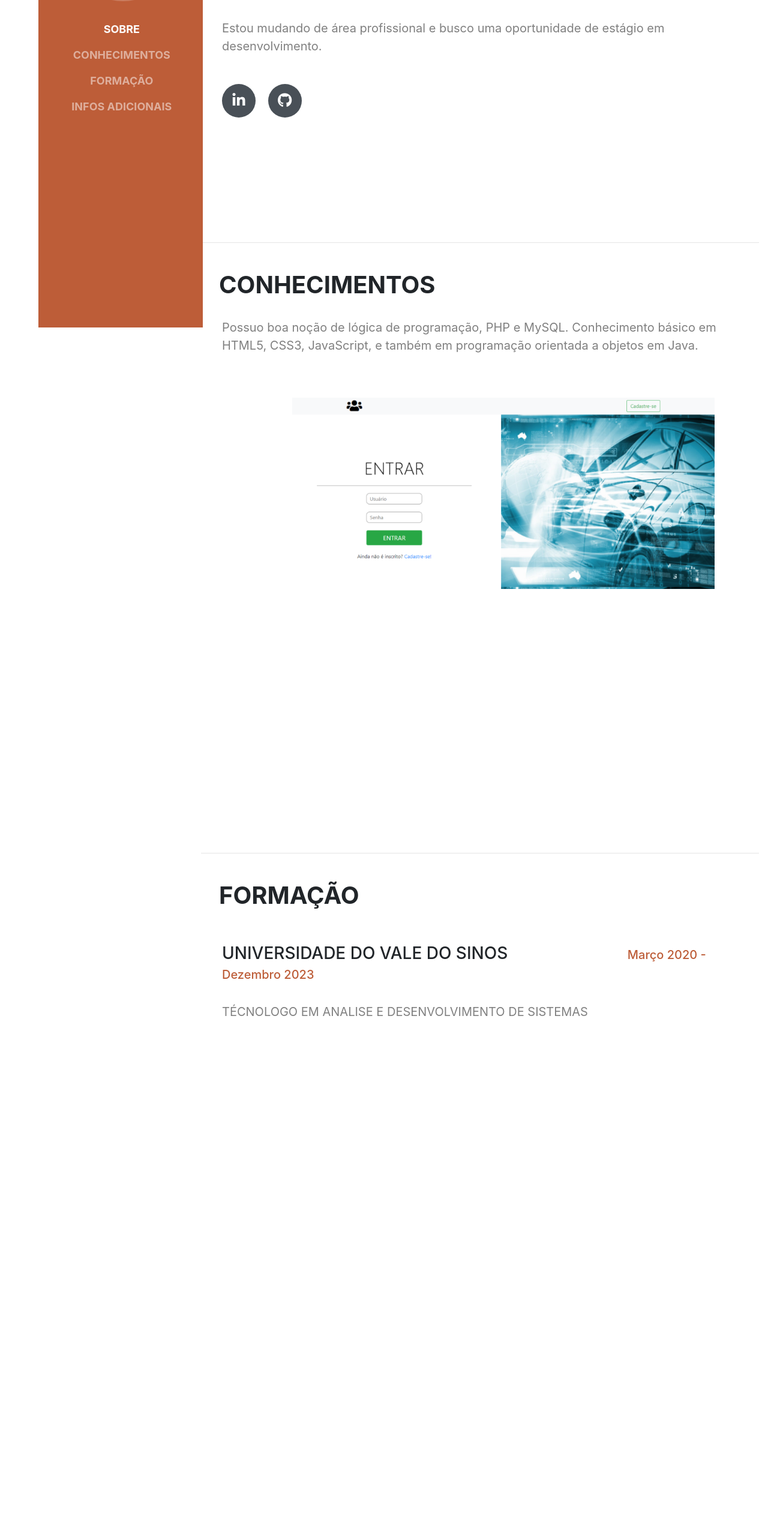
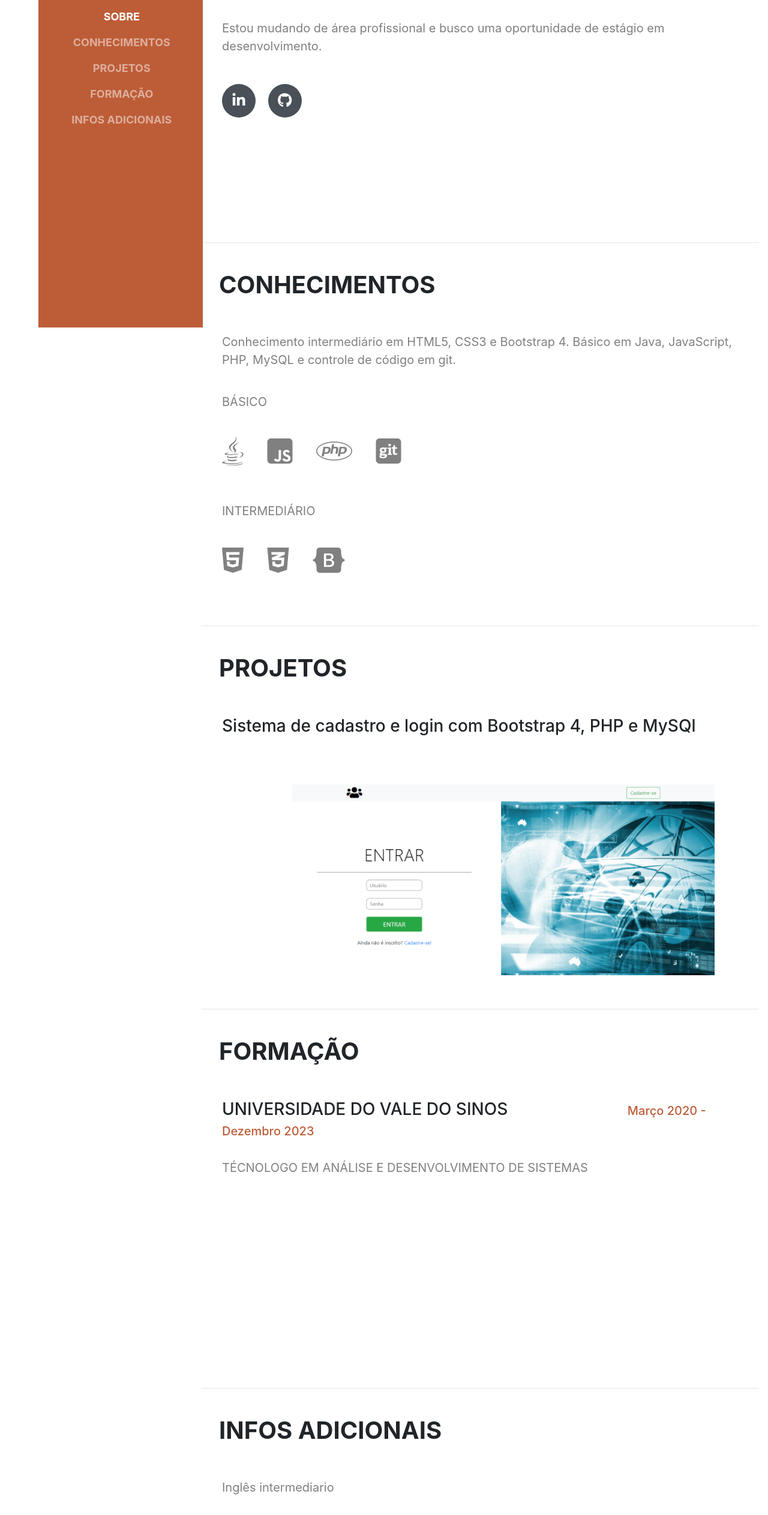
Before and after one commit to MateusRigon/Resume, a plain HTML site: page curriculo.html in a window 1280 px wide. Shown: the part 254-2780 px from the top of the page at 60% size. Before the commit the page ends 2400 px from the top, so only its background shows below. Drawn offline with nearby package versions, Linux system fonts and the light colour scheme.

Commit message:
mudanças no visual e funçôes

```diff
--- a/curriculo.css
+++ b/curriculo.css
@@ -1,5 +1,5 @@
 .row{
-	height: 150rem;
+	height: 180rem;
 }
 /*define o tamanho da navbar, largura e margem esquerda*/
 .navbar {
@@ -54,12 +54,20 @@ p	{
 	font-size: 20px;
 	margin-left: 35px;
 }
-hr	{
+#hr1	{
 	margin-top: 13rem;
 }
 #hr2 {
-	margin-top: 27rem;
+	margin-top: 4.5rem;
 }
+#hr3 {
+	margin-top: 3rem;
+}
+#hr4{
+	margin-top: 22rem;
+}
+
+
 h2	{
 	padding-top: 30px;
 	text-transform: uppercase;
@@ -101,8 +109,21 @@ h3	{
 .slides {
 	width: 45rem;
 	margin-left: 9rem;
-	margin-top: 3rem;
+	margin-top: 4rem;
 }
 html {
   scroll-behavior: smooth;
 }
+#hr3 {
+	margin-top: 3rem;
+}
+.dev-icons a {
+	margin-left: 35px;
+	margin-top: 1rem;
+	display: inline-block;
+    font-size: 3rem;
+    color: gray;
+}
+.dev-icons a:hover{
+ 	color: #bd5d38;
+}
--- a/curriculo.html
+++ b/curriculo.html
@@ -27,19 +27,26 @@
                 </ul>
                 <ul class="nav navbar-nav">
                     <li>
-                      <a href="javascript:jumpScrollab()" class="nav-link botao2">CONHECIMENTOS</a>
+                      <a href="javascript:jumpScrolla()" class="nav-link botao2">CONHECIMENTOS</a>
+                    </li>
+
+                   </ul>
+
+                   <ul class="nav navbar-nav">
+                    <li>
+                      <a href="javascript:jumpScrollb()" class="nav-link botao2">PROJETOS</a>
                     </li>
 
                    </ul>
 
                      <ul class="nav navbar-nav">
                        <li>
-                         <a class="nav-link" href="#item3">FORMAÇÃO</a>
+                         <a href="javascript:jumpScrollc()" class="nav-link">FORMAÇÃO</a>
                        </li>
                    </ul>
                    <ul class="nav navbar-nav">
                      <li>
-                       <a class="nav-link" href="#item4">INFOS ADICIONAIS</a>
+                       <a href="javascript:jumpScrolld()" class="nav-link">INFOS ADICIONAIS</a>
                      </li>
                    </ul>
               </div>
@@ -69,21 +76,67 @@
 
 
             <div class="conhecimentos">
-              <hr>
+              <hr id="hr1">
               <h2>conhecimentos</h2>
+              <br><br>
+  			  <p>Conhecimento intermediário em HTML5, CSS3 e Bootstrap 4. Básico em Java, JavaScript, PHP, MySQL e controle de código em git.</p>
               <br>
-              <p>Possuo boa noção de lógica de programação, PHP e MySQL. Conhecimento básico em HTML5, CSS3, JavaScript, e também em programação orientada a objetos em Java.</p>
+              <p>BÁSICO</p>
+              <div class="dev-icons">
+                      <a href="https://pt.wikipedia.org/wiki/Java_(linguagem_de_programa%C3%A7%C3%A3o)">
+                        <i class="fab fa-java"></i>
+                      </a>
 
-              <img class="slides" src="slide1.png">
+                      <a href="https://pt.wikipedia.org/wiki/JavaScript">
+                          <i class="fab fa-js-square"></i>
+                      </a>
+                      <a href="https://pt.wikipedia.org/wiki/PHP">
+                          <i class="fab fa-php"></i>
+                      </a>
+                      <a href="https://pt.wikipedia.org/wiki/Git">
+                      	<i class="fab fa-git-square"></i>
+                      </a>
+               </div>
+               <br><br>
+               <p>INTERMEDIÁRIO</p>
+               <div class="dev-icons">
+               	      <a href="https://pt.wikipedia.org/wiki/HTML5">
+                        <i class="fab fa-html5"></i>
+                      </a>
+
+                      <a href="https://pt.wikipedia.org/wiki/CSS3">
+                          <i class="fab fa-css3-alt"></i>
+                      </a>
+                      <a href="https://pt.wikipedia.org/wiki/Bootstrap_(framework_front-end)">
+                          <i class="fab fa-bootstrap"></i>
+                      </a>
+
+               </div>
+
+            </div>
+
+            <div class="projetos">
+            	<hr id="hr2">
+            	<h2>projetos</h2>
+            	<br><br>
+            	<h3>Sistema de cadastro e login com Bootstrap 4, PHP e MySQl</h3>
+            	<img class="slides" src="slide1.png">
             </div>
 
             <div class="formação">
-              <hr id="hr2">
+              <hr id="hr3">
               <h2>formação</h2>
               <br><br>
               <h3>UNIVERSIDADE DO VALE DO SINOS <span id="data">Março 2020 - Dezembro 2023</span></h3>
               <br>
-              <p>TÉCNOLOGO EM ANALISE E DESENVOLVIMENTO DE SISTEMAS</p>
+              <p>TÉCNOLOGO EM ANÁLISE E DESENVOLVIMENTO DE SISTEMAS</p>
+            </div>
+
+            <div class="infos">
+            	<hr id="hr4">
+            	<h2>infos adicionais</h2>
+            	<br><br>
+            	<p>Inglês intermediario</p>
             </div>
 
         </div>
--- a/curriculo.js
+++ b/curriculo.js
@@ -2,6 +2,18 @@ function jumpScroll() {
 	window.scroll(0, 0);
 }
 
-function jumpScrollab() {
+function jumpScrolla() {
    	window.scroll(0, 630);
 }
+
+function jumpScrollb() {
+   	window.scroll(0, 1270);
+}
+
+function jumpScrollc() {
+   	window.scroll(0, 1895);
+}
+
+function jumpScrolld() {
+   	window.scroll(0, 2300);
+}
```
